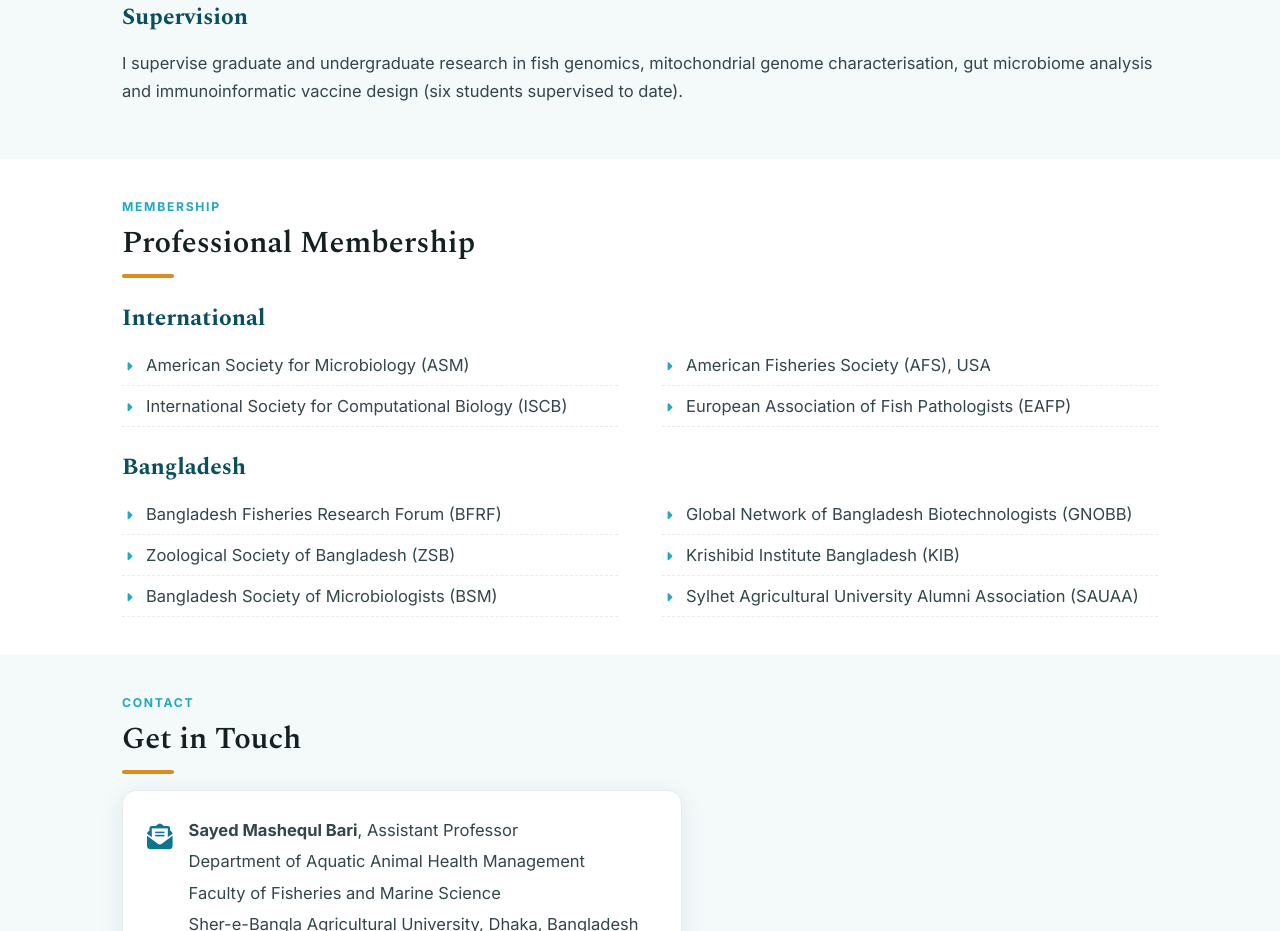
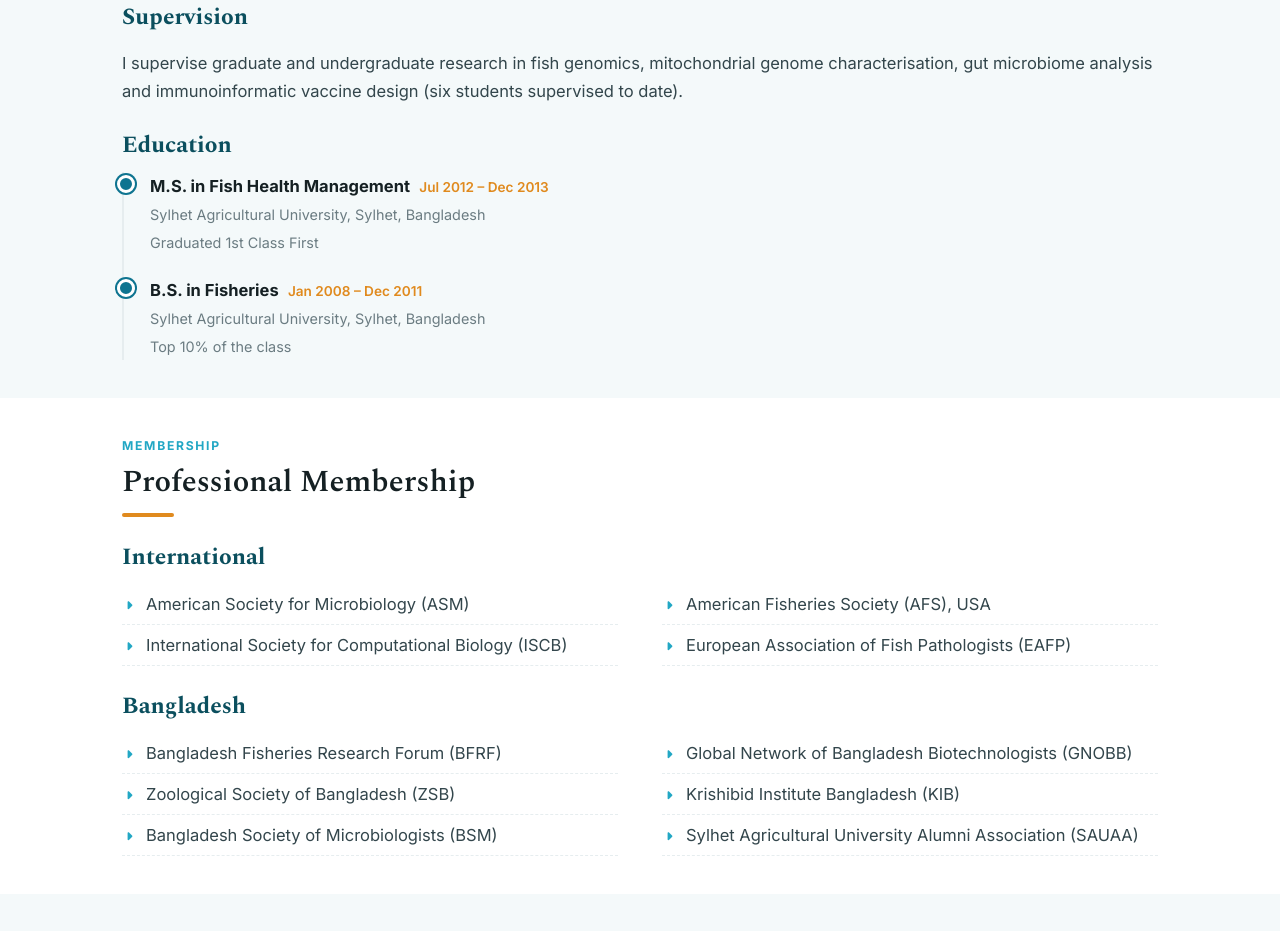
Before and after one commit to BariSayed/BariSayed.github.io, a plain HTML site: page index.html in a window 1280 px wide. Shown: the part 8093-9024 px from the top of the page. Drawn offline with nearby package versions, Linux system fonts and the light colour scheme.

Commit message:
Add Education under Teaching

```diff
--- a/index.html
+++ b/index.html
@@ -233,6 +233,11 @@
     </ul>
     <h3>Supervision</h3>
     <p>I supervise graduate and undergraduate research in fish genomics, mitochondrial genome characterisation, gut microbiome analysis and immunoinformatic vaccine design (six students supervised to date).</p>
+    <h3>Education</h3>
+    <ul class="timeline">
+    <li><span class="deg">M.S. in Fish Health Management</span> &nbsp;<span class="when">Jul 2012 – Dec 2013</span><br><span class="muted">Sylhet Agricultural University, Sylhet, Bangladesh</span><br><span class="note">Graduated 1st Class First</span></li>
+    <li><span class="deg">B.S. in Fisheries</span> &nbsp;<span class="when">Jan 2008 – Dec 2011</span><br><span class="muted">Sylhet Agricultural University, Sylhet, Bangladesh</span><br><span class="note">Top 10% of the class</span></li>
+    </ul>
   </div>
 </section>
 
```
